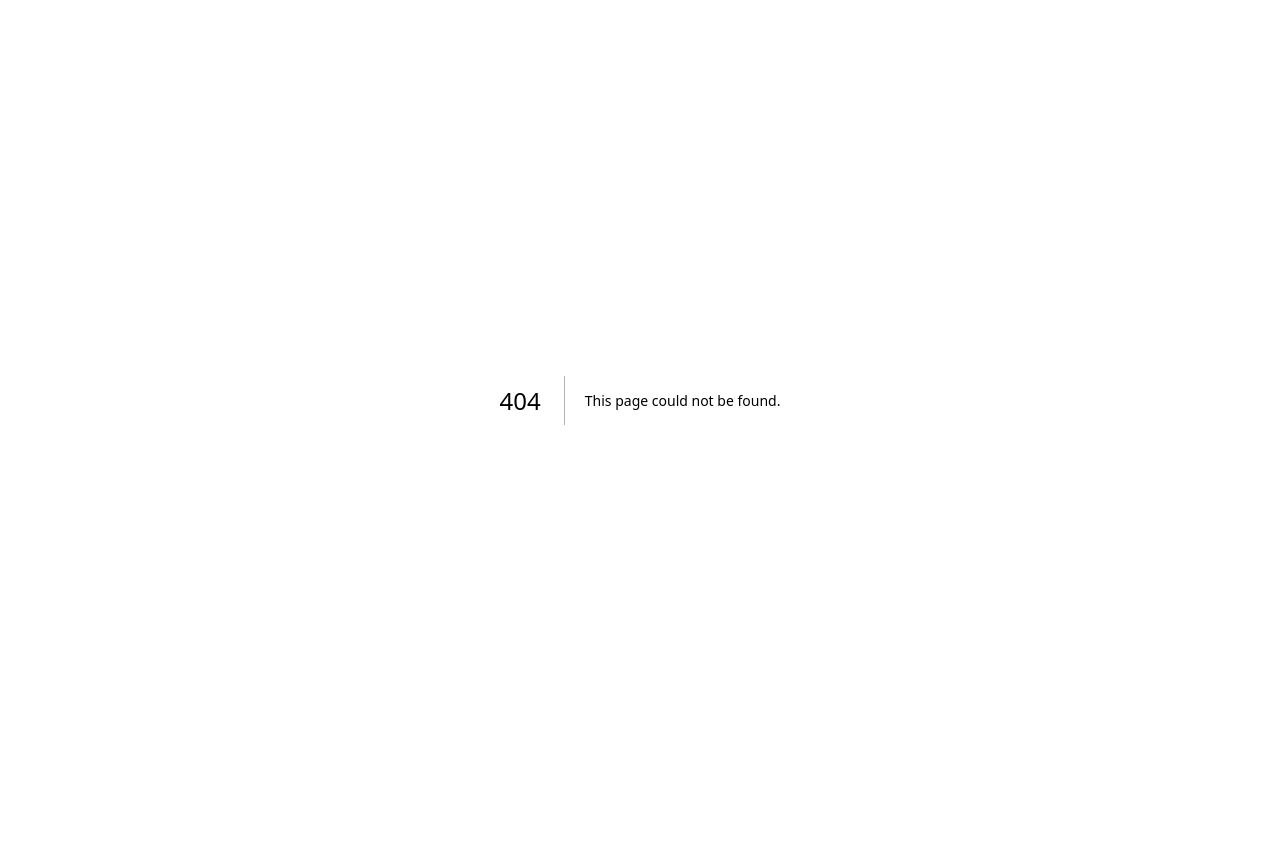
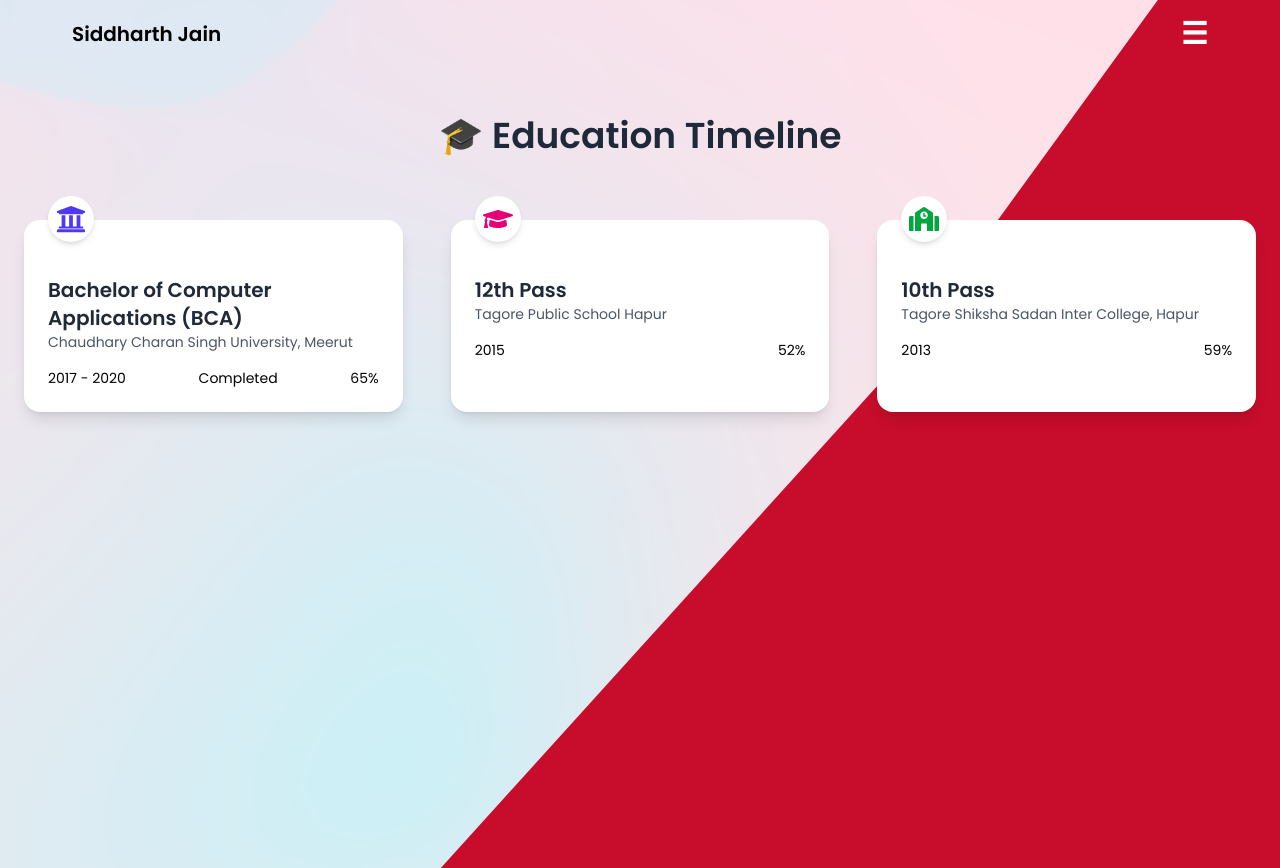
Before and after one commit to infosiddjain/Portfolio, a Next.js app: page /education in a window 1280 px wide. Before the commit this address had no page. Before the commit the page ends 800 px from the top, so only its background shows below. Built offline with nearby package versions, Linux system fonts and the light colour scheme; a web font is replaced by a local one.

Commit message:
feat: education ui make it

```diff
--- /dev/null
+++ b/src/app/education/page.js
@@ -0,0 +1,72 @@
+"use client";
+import React from "react";
+import { motion } from "framer-motion";
+import { FaUniversity, FaSchool, FaGraduationCap } from "react-icons/fa";
+import { MainLayout } from "@/layouts";
+
+const educationData = [
+  {
+    title: "Bachelor of Computer Applications (BCA)",
+    institution: "Chaudhary Charan Singh University, Meerut",
+    duration: "2017 - 2020",
+    status: "Completed",
+    score: "65%",
+    icon: <FaUniversity className="text-indigo-600 text-3xl" />,
+  },
+  {
+    title: "12th Pass",
+    institution: "Tagore Public School Hapur",
+    duration: "2015",
+    score: "52%",
+    icon: <FaGraduationCap className="text-pink-600 text-3xl" />,
+  },
+  {
+    title: "10th Pass",
+    institution: "Tagore Shiksha Sadan Inter College, Hapur",
+    duration: "2013",
+    score: "59%",
+    icon: <FaSchool className="text-green-600 text-3xl" />,
+  },
+];
+
+const EducationPage = () => {
+  return (
+    <MainLayout>
+      <section className="min-h-screen  py-12 px-6">
+        <h2 className="text-4xl font-bold text-center mb-16 text-gray-800 dark:text-black">
+          🎓 Education Timeline
+        </h2>
+
+        <div className="flex flex-col md:flex-row justify-center items-start md:items-stretch gap-12 max-w-7xl mx-auto">
+          {educationData.map((edu, index) => (
+            <motion.div
+              key={index}
+              initial={{ opacity: 0, y: 40 }}
+              animate={{ opacity: 1, y: 0 }}
+              transition={{ duration: 0.4, delay: index * 0.2 }}
+              className="bg-white dark:bg-white-800 rounded-2xl shadow-lg p-6 w-full md:w-1/3 relative group hover:scale-[1.02] transition-all"
+            >
+              <div className="absolute -top-6 left-6 bg-white dark:bg-gray-900 rounded-full p-2 shadow-md">
+                {edu.icon}
+              </div>
+
+              <h3 className="text-xl font-semibold text-gray-800 dark:text-black mt-8">
+                {edu.title}
+              </h3>
+              <p className="text-sm text-gray-600 dark:text-black-300">
+                {edu.institution}
+              </p>
+              <div className="flex justify-between text-sm text-black-500 dark:text-black-400 mt-4">
+                <span>{edu.duration}</span>
+                {edu.status && <span>{edu.status}</span>}
+                <span>{edu.score}</span>
+              </div>
+            </motion.div>
+          ))}
+        </div>
+      </section>
+    </MainLayout>
+  );
+};
+
+export default EducationPage;
--- a/src/components/navbar.tsx
+++ b/src/components/navbar.tsx
@@ -14,6 +14,7 @@ export const NavBar = () => {
   };
 
   const navItems = [
+    { label: "Home", path: "/" },
     { label: "Skills", path: "/skills" },
     { label: "Education", path: "/education" },
     { label: "Experience", path: "/experience" },
```
